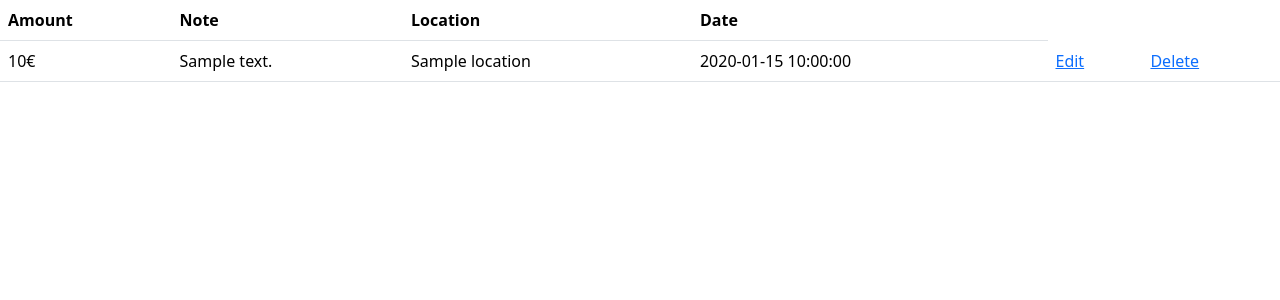
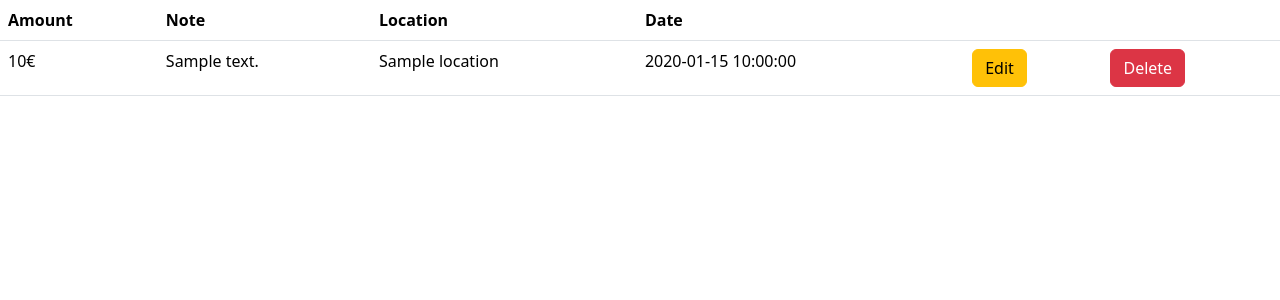
Before and after one commit to gweiser/finance-tracker, a Flask app: template website/templates/home.html in a window 1280 px wide. Shown: the part 56-356 px from the top of the page. Run offline with Flask 3, Linux system fonts and the light colour scheme; the template is opened without the code that fills it: most values are stand-ins (such as "Sample title", 1, 10 or a date in 2020).

Commit message:
Changed styles

```diff
--- a/website/templates/base.html
+++ b/website/templates/base.html
@@ -41,6 +41,7 @@
                     </a>
                     <ul class="dropdown-menu">
                       <li><a class="dropdown-item" href="#">Manage</a></li>
+                      <li><a class="dropdown-item" href="#">Bin</a></li>
                       <li><a class="dropdown-item" href="{{ url_for('views.logout') }}">Logout</a></li>
                     </ul>
                   </li>
--- a/website/templates/expense.html
+++ b/website/templates/expense.html
@@ -5,7 +5,7 @@
     <h2>Add Expense</h2>
     <div class="mb-3">
       <label for="amount" class="form-label">Amount (€)</label>
-      <input type="number" class="form-control" name="amount" id="amount" required value="{{data.amount}}">
+      <input type="number" step="0.01" class="form-control" name="amount" id="amount" required value="{{data.amount}}">
     </div>
     <div class="mb-3">
       <label for="note" class="form-label">Note</label>
--- a/website/templates/home.html
+++ b/website/templates/home.html
@@ -7,6 +7,8 @@
             <th>Note</th>
             <th>Location</th>
             <th>Date</th>
+            <th></th>
+            <th></th>
         </tr>
         {% for row in expenses %}
             <tr>
@@ -14,8 +16,16 @@
                 <td>{{row.note}}</td>
                 <td>{{row.location}}</td>
                 <td>{{row.date}}</td>
-                <td><a href="{{url_for('views.expense', id=row.id)}}">Edit</a></td>
-                <td><a href="{{url_for('views.delete', id=row.id)}}" onclick="return confirm('Are you sure?')">Delete</a></td>
+                <td>
+                    <a href="{{url_for('views.expense', id=row.id)}}">
+                        <button type="button" class="btn btn-warning">Edit</button>
+                    </a>
+                </td>
+                <td>
+                    <a href="{{url_for('views.delete', id=row.id)}}" onclick="return confirm('Are you sure?')">
+                        <button type="button" class="btn btn-danger">Delete</button>
+                    </a>
+                </td>
             </tr>
         {% endfor %}
     </table>
```
Also changed, not shown: website/static/styles.css (line endings or trailing spaces).
